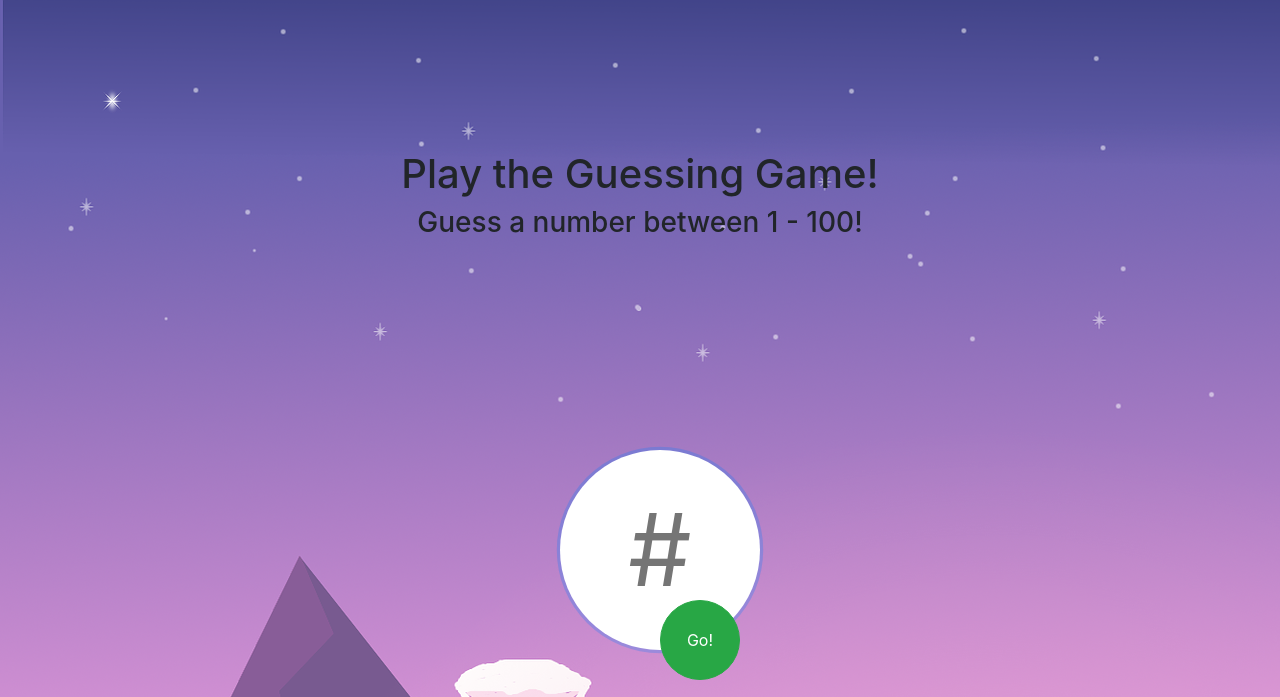
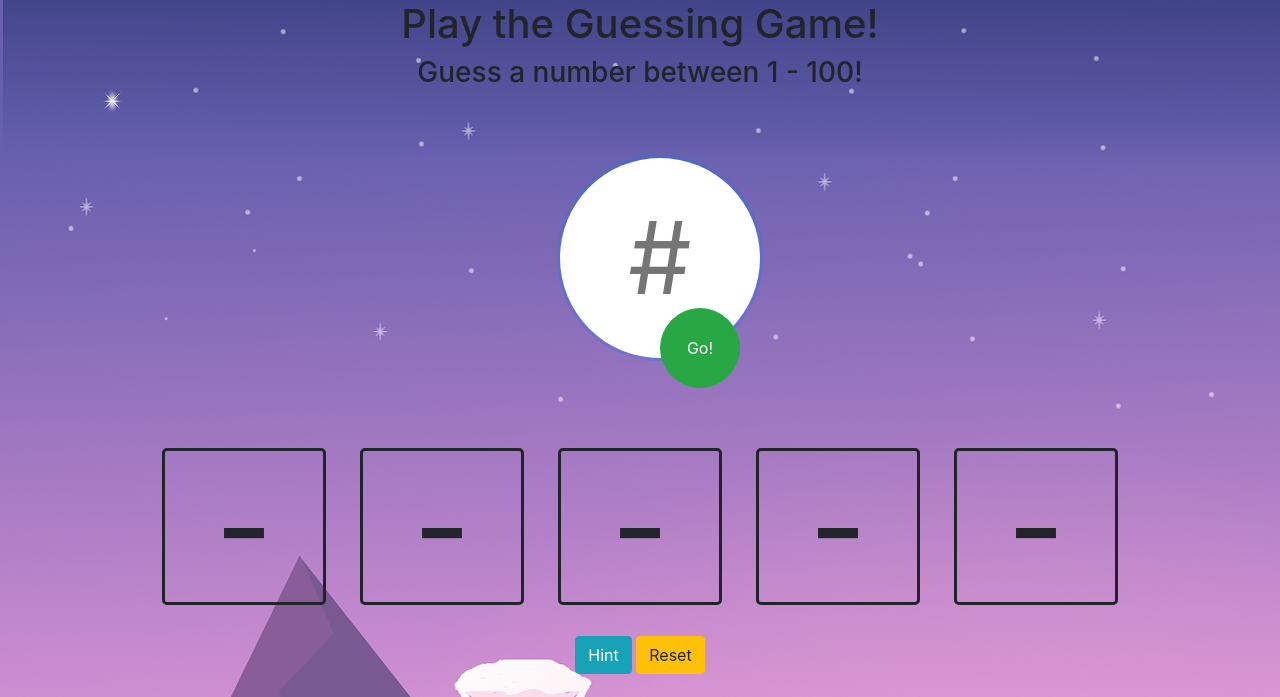
Before and after one commit to zacharymargolies/guessinggame, a plain HTML site: page index.html in a window 1280 px wide. Shown: the top 697 px of the page. Drawn offline with nearby package versions, Linux system fonts and the light colour scheme.

Commit message:
updated styling

```diff
--- a/style.css
+++ b/style.css
@@ -3,7 +3,7 @@
       }
 
       .guesses {
-          padding: 250px 0 50px 0;
+          padding: auto 0 50px 0;
       }
 
       .guess {
@@ -60,7 +60,7 @@
       }
 
       #headers {
-          margin: 150px;
+          margin: auto;
       }
 
       #footer {
```
Also changed, not shown: 1 other file.
